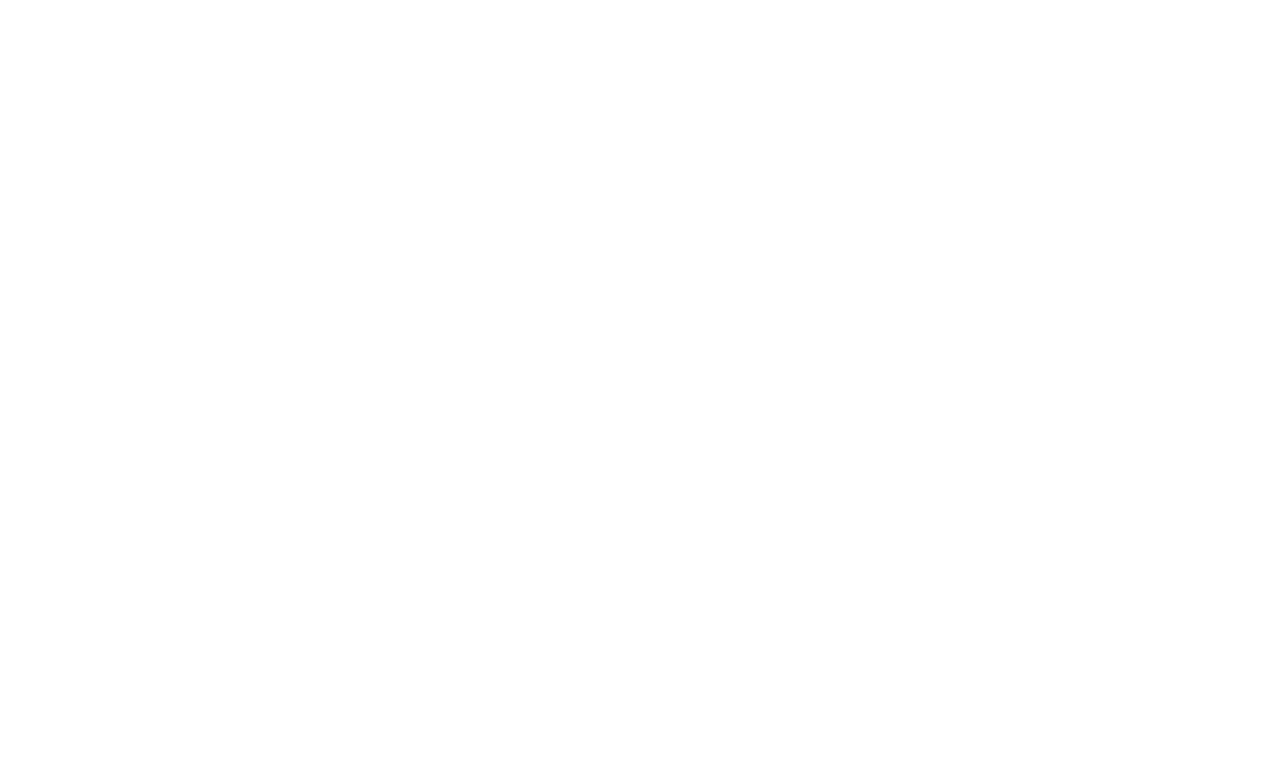
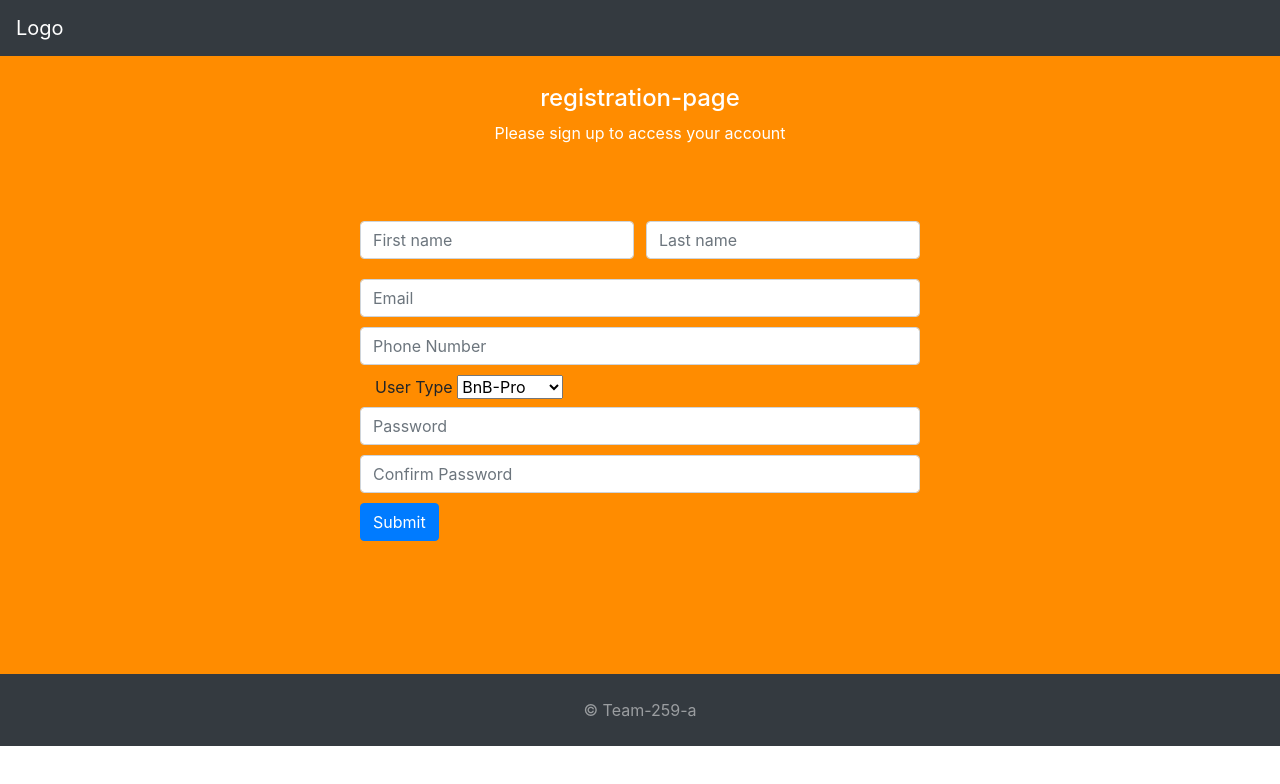
Before and after one commit to BuildForSDGCohort2/Team-259-a-Frontend, a plain HTML site: page index.html in a window 1280 px wide. Drawn offline with nearby package versions, Linux system fonts and the light colour scheme.

Commit message:
index.html added for the logo page

```diff
--- a/index.html
+++ b/index.html
@@ -1,11 +1,139 @@
 <!DOCTYPE html>
 <html lang="en">
+
 <head>
     <meta charset="UTF-8">
     <meta name="viewport" content="width=device-width, initial-scale=1.0">
-    <title>Document</title>
+    <title>Team-259-a</title>
+    <link rel="stylesheet" href="https://stackpath.bootstrapcdn.com/bootstrap/4.3.1/css/bootstrap.min.css" integrity="sha384-ggOyR0iXCbMQv3Xipma34MD+dH/1fQ784/j6cY/iJTQUOhcWr7x9JvoRxT2MZw1T" crossorigin="anonymous">
+    <link rel="stylesheet" href="/css/registration-page.css">
 </head>
+
 <body>
+    <style>
+        body, html {
+            height: 100%;
+        }
+        .page-wrapper {
+        padding: 0 0 1px 0;
+        background-color: darkorange;
+        }
 
+        #firstName {
+            padding: 0 12px 10px 0;
+        }
+
+        #lastName,
+        #phone,
+        #email,
+        #password1,
+        #password2,
+        #names {
+            padding: 0 0 10px 0;
+
+        }
+
+        #dropdown {
+            background-color: rgb(255, 255, 255);
+        }
+
+        #footer {
+            padding-bottom: 12px;
+            font-size: 3em;
+        }
+
+        .reg-wrapper {
+            color: white;
+            margin-right: 200px;
+            margin-left: 200px;
+        }
+
+        .form-wrapper {
+            margin-right: 200px;
+            margin-left: 200px;
+        }
+
+        #form-container {
+            padding-bottom: 100px;
+        }
+        #userType {
+            text-emphasis-color: white;
+        }
+
+    </style>
+    <header>
+        <nav class="navbar navbar-dark bg-dark" id="navbar">
+            <a class="navbar-brand" href="#"> Logo </a>
+        </nav>
+    </header>
+
+    <section class="page-wrapper">
+        <section class="reg-wrapper">
+            <div class="reg-container d-flex flex-row justify-content-around flex-wrap" id="reg-container">
+                <div class="d-flex flex-column flex-fill p-4 mx-2 my-2 my-lg-1 text-center">
+                    <h4>registration-page</h4>
+                    <p>Please sign up to access your account</p>
+                </div>
+            </div>
+        </section>
+
+        <section>
+            <div class="form-container d-flex flex-row justify-content-around my-3 flex-wrap" id="form-container">
+                <div class="form-wrapper d-flex flex-row justify-content-around my-3 flex-wrap">
+                    <form action="/user/register" method="post">
+                        <div class="row" id="names">
+                            <div class="col" id="firstName">
+                                <input type="text" class="form-control input-lg" name="firstname" placeholder="First name" required>
+                            </div>
+                            <div class="col" id="lastName">
+                                <input type="text" class="form-control" placeholder="Last name" name="lastname" required>
+                            </div>
+                        </div>
+
+                        <div class="row" id="email">
+                            <input type="email" class="form-control" name="email" placeholder="Email" required>
+                        </div>
+
+                        <div class="row" id="phone">
+                            <input type="tel" class="form-control" name="phone" placeholder="Phone Number" required>
+                        </div>
+
+                        <label for="userType">User Type</label>
+                        <select name="userType" id="userType" required>
+                            <option value="1">BnB-Pro</option>
+                            <option value="2">Tourist</option>
+                            <option value="3">Tour-guide</option>
+                        </select>
+
+                        <div class="row" id="password1">
+                            <input type="password" class="form-control" name="password" placeholder="Password" required>
+                        </div>
+
+                        <div class="row" id="password2">
+                            <input type="password" class="form-control" placeholder="Confirm Password" name="confirmPass" required>
+                        </div>
+
+                        <div class="row" id="btn-row">
+                            <button type="submit" class="btn btn-primary" id="btn-sub">
+                                Submit
+                            </button>
+                        </div>
+                    </form>
+                </div>
+            </div>
+        </section>
+    </section>
+
+    <footer id="sticky-footer" class="py-4 bg-dark text-white-50">
+        <div class="container text-center">
+            <large> &copy; Team-259-a</large>
+        </div>
+    </footer>
+
+    <script src="https://code.jquery.com/jquery-3.3.1.slim.min.js" integrity="sha384-q8i/X+965DzO0rT7abK41JStQIAqVgRVzpbzo5smXKp4YfRvH+8abtTE1Pi6jizo" crossorigin="anonymous"></script>
+    <script src="https://cdnjs.cloudflare.com/ajax/libs/popper.js/1.14.7/umd/popper.min.js" integrity="sha384-UO2eT0CpHqdSJQ6hJty5KVphtPhzWj9WO1clHTMGa3JDZwrnQq4sF86dIHNDz0W1" crossorigin="anonymous"></script>
+    <script src="https://stackpath.bootstrapcdn.com/bootstrap/4.3.1/js/bootstrap.min.js" integrity="sha384-JjSmVgyd0p3pXB1rRibZUAYoIIy6OrQ6VrjIEaFf/nJGzIxFDsf4x0xIM+B07jRM" crossorigin="anonymous"></script>
+    <script src="/js/app.js"></script>
 </body>
+
 </html>
```
Also changed, not shown: index.css (deleted, +0 -42 lines), 1 other file.
